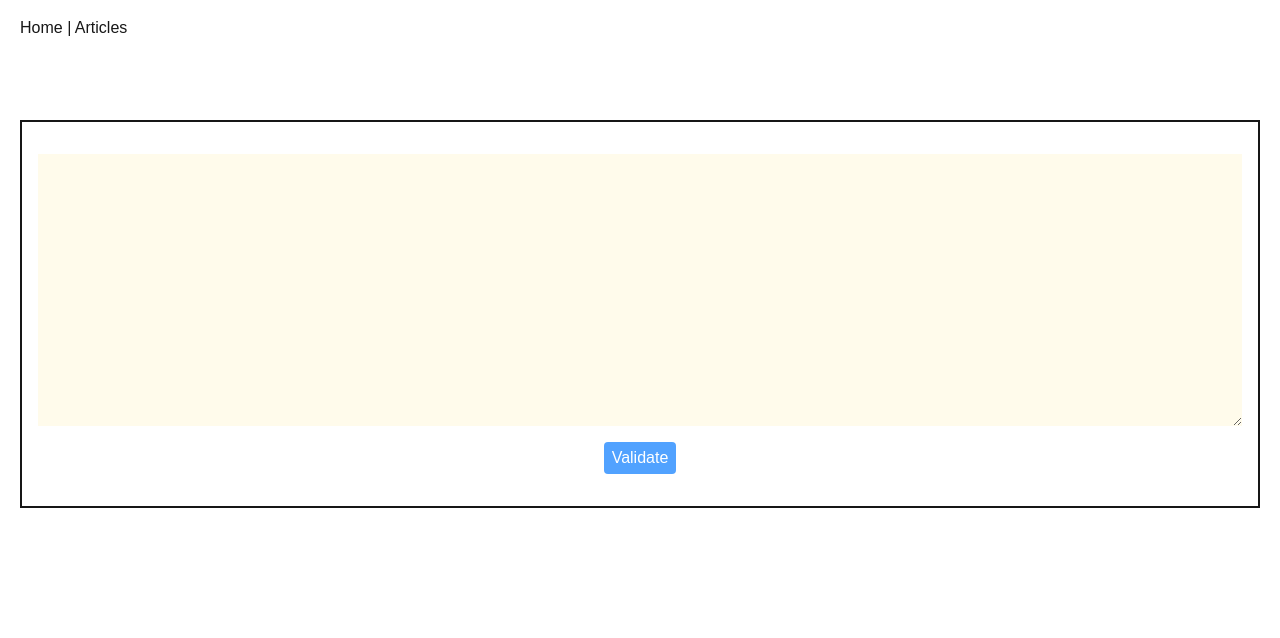
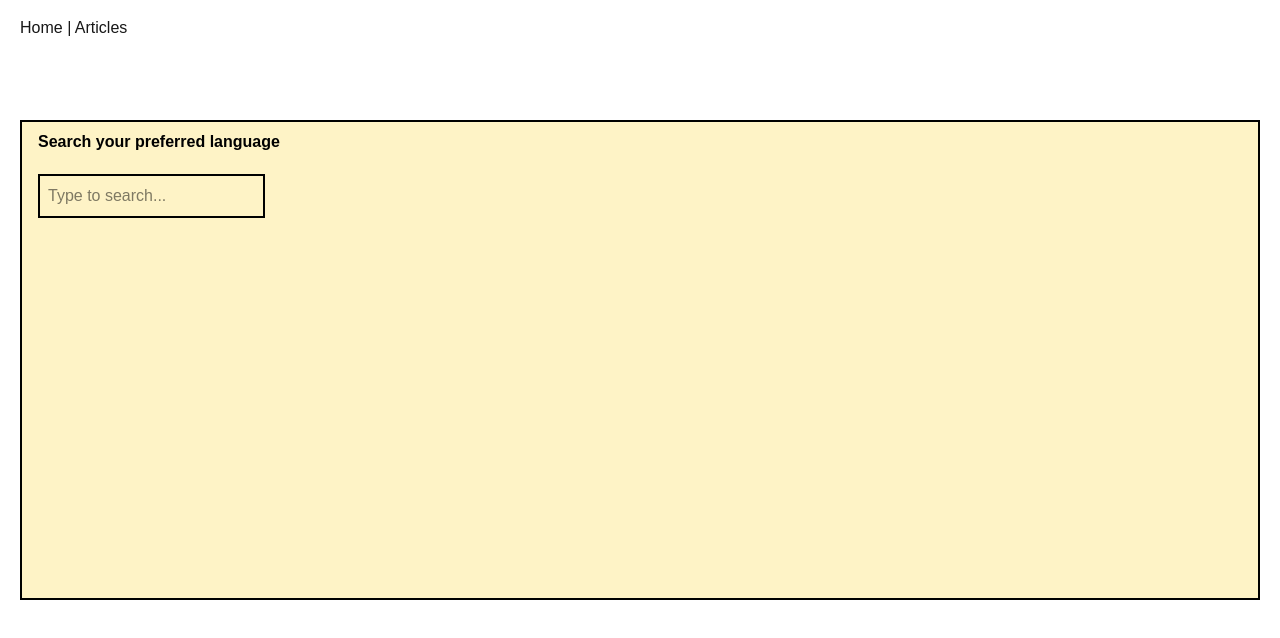
Before and after one commit to rupali-yadav/FE-MachineCoding-Prep, a Next.js app: page /machineCodingPlayground in a window 1280 px wide. Shown: the top 638 px of the page. Built offline with nearby package versions, Linux system fonts and the light colour scheme.

Commit message:
AutoComplete component with arrow and enter event

```diff
--- /dev/null
+++ b/app/components/AutoComplete/AutoComplete.tsx
@@ -0,0 +1,86 @@
+"use client";
+
+import { useCallback, useState } from "react";
+
+const data = ["java", "javascript", "php", "c#", "go", "dart", "css", "html"];
+
+export default function AutoComplete() {
+    const [suggestions, setSuggestions] = useState<string[]>([]);
+    // to track if any suggestion is clicked
+    const [isHideSuggs, setHideSuggs] = useState<boolean>(false);
+    const [selectedVal, setSelectedVal] = useState<string>("");
+    const [activeIndex, setActiveIndex] = useState<number>(-1);
+
+
+    const handleChange = useCallback((e: any) => {
+        const input = e.target.value;
+
+        setSelectedVal(input);
+        setHideSuggs(false);
+
+        if (!input) {
+            return;
+        }
+        const filteredSuggestion = data.filter((each) => each.toLowerCase().indexOf(input.toLowerCase()) > -1);
+        setSuggestions(filteredSuggestion);
+    }, []);
+
+    const hideSuggestion = (value: string) => {
+        setSelectedVal(value);
+        setHideSuggs(true);
+    };
+
+    const handleOnKeyDown = useCallback((e: React.KeyboardEvent<HTMLInputElement>) => {
+        if (suggestions.length === 0) return;
+        if (e.key === "ArrowUp") {
+            e.preventDefault();
+
+            setActiveIndex((prev) => prev > 0 ? prev - 1 : prev);
+        }
+        if (e.key === "ArrowDown") {
+            e.preventDefault();
+
+            setActiveIndex((prev) => prev < suggestions.length - 1 ? prev + 1 : prev);
+        }
+        if (e.key === "Enter") {
+            e.preventDefault();
+            setSelectedVal(suggestions[activeIndex]);
+            setHideSuggs(true);
+        }
+
+    }, [suggestions, activeIndex]);
+
+    return (
+        <div className=" text-black border-2 px-4 py-2 bg-amber-100 h-[60vh] ">
+            <div>
+                <h1 className=" font-bold mb-5">Search your preferred language</h1>
+                <div className="">
+                    <input
+                        placeholder="Type to search..."
+                        type="search"
+                        value={selectedVal}
+                        onChange={handleChange}
+                        onKeyDown={handleOnKeyDown}
+                        className="border-2 p-2 "
+                    />
+                </div>
+
+                <div
+                    className={` block ${isHideSuggs && "hidden"}  p-2 w-max min-w-[55] rounded-md`}
+                >
+                    {suggestions.map((item, i) => (
+                        <div
+                            key={"" + item + i}
+                            onClick={() => {
+                                hideSuggestion(item);
+                            }}
+                            className={` border-b-2 mb-2 ${activeIndex === i && "border-green-500 bg-blue-300"}`}
+                        >
+                            {item}
+                        </div>
+                    ))}
+                </div>
+            </div>
+        </div>
+    );
+}
--- a/app/machineCodingPlayground/page.tsx
+++ b/app/machineCodingPlayground/page.tsx
@@ -1,3 +1,4 @@
+import AutoComplete from "../components/AutoComplete/AutoComplete";
 import DragAndDrop from "../components/DragAndDrop/DragAndDrop";
 import JSONBuilder from "../components/JsonBuilderUI/JSONBuilder";
 import { JsonValidator } from "../components/JsonValidator/JsonValidator";
@@ -10,7 +11,8 @@ export default function Playground() {
 
             {/* <DragAndDrop /> */}
             {/* <JSONBuilder /> */}
-            <JsonValidator />
+            {/* <JsonValidator /> */}
+            <AutoComplete />
         </>
     )
 }
```
